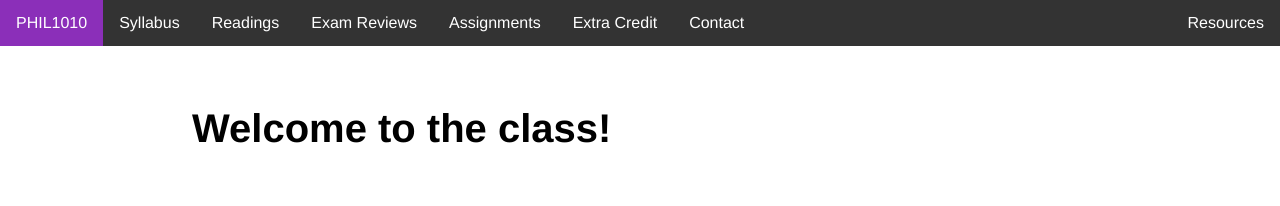
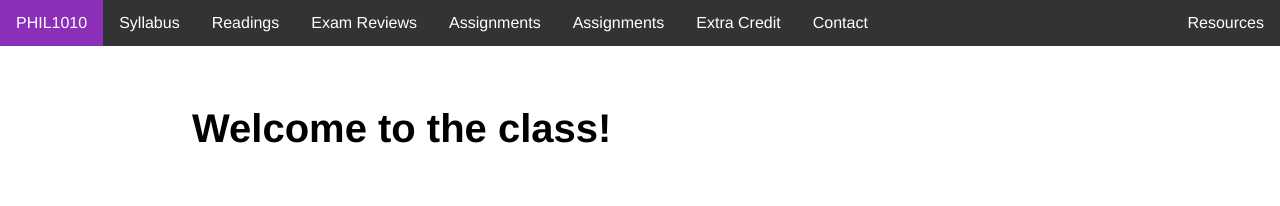
Before and after one commit to kevinjpatton/kevinjpatton.github.io, a Jekyll site: the page built from teaching/phil_1010/index.html, in a window 1280 px wide. Shown: the top 206 px of the page. Built offline with Jekyll 4.4.1, drawn with Linux system fonts in a browser that asks for light colours; Markdown is read by kramdown in place of the engine named in the settings.

Commit message:
Update 1010.html

```diff
--- a/_layouts/1010.html
+++ b/_layouts/1010.html
@@ -50,6 +50,7 @@
         <li><a href="/teaching/phil_1010/readings">Readings</a></li>
         <li><a href="/teaching/phil_1010/exams">Exam Reviews</a></li>
         <li><a href="/teaching/phil_1010/assignments">Assignments</a></li>
+        <li><a href="/teaching/phil_1010/finalproject">Assignments</a></li>
         <li><a href="/teaching/phil_1010/ec/index">Extra Credit</a></li>
         <li><a href="/teaching/phil_1010/contact">Contact</a></li>
         <li class="right"><a href="/teaching/phil_1010/resources">Resources</a></li>
```
